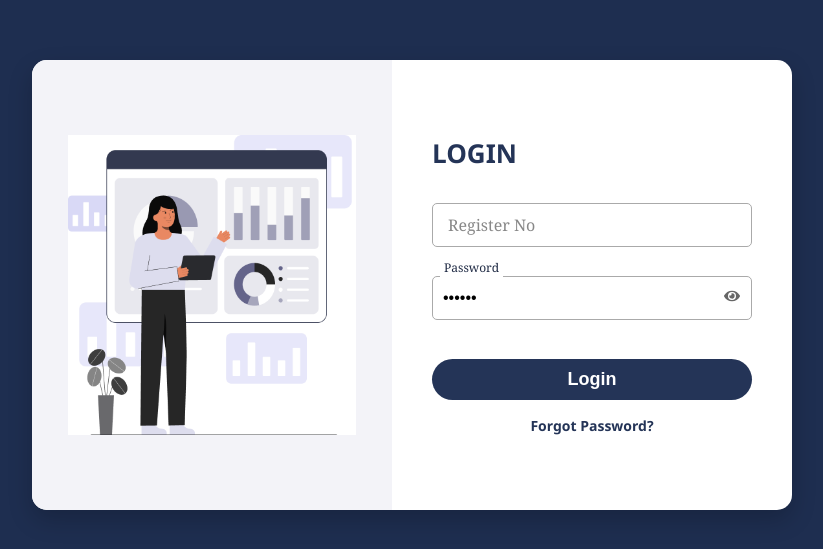
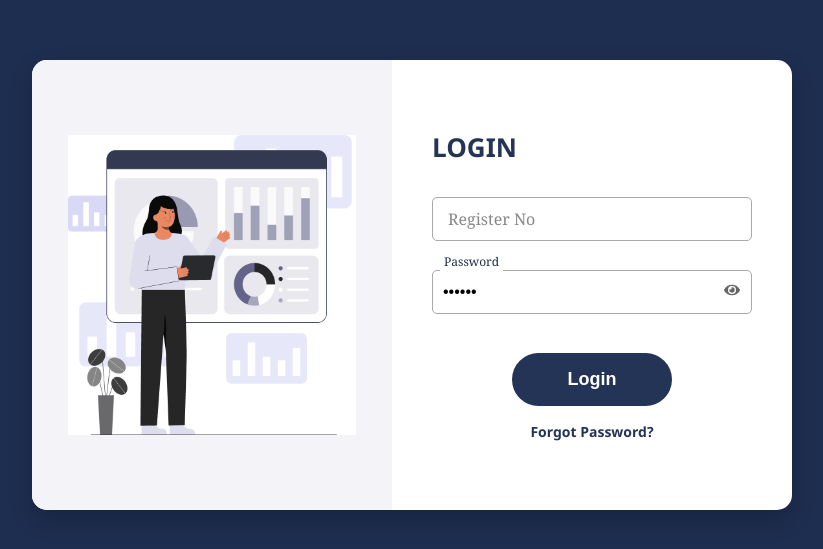
Before and after one commit to ShadaFathima/OBE, a React (Vite) app in the folder my-obe-frontend/: page /studentlogin in a window 1280 px wide. Shown: the part 115-664 px from the top of the page, without its empty margins (208-1031 px from the left). Built offline with nearby package versions, Linux system fonts and the light colour scheme.

Commit message:
login button chnages

```diff
--- a/my-obe-frontend/src/pages/Login.css
+++ b/my-obe-frontend/src/pages/Login.css
@@ -95,15 +95,17 @@ body {
 .login-right button {
   background-color: #243457;
   color: #fff;
-  padding: 10px;
+  padding: 1rem 3.5rem;
   border: none;
-  border-radius: 25px;
+  border-radius: 5rem;
   font-weight: bold;
   font-size: 18px;
   cursor: pointer;
-  margin-top: 10px;
-  width: 100%;
+  margin: 10px auto 0; /* <-- Auto margin to center horizontally */
+  width: fit-content;
+  display: block;       /* <-- Required to make margin auto work */
 }
+
 
 .login-right button:hover {
   background-color: #244591;
--- a/my-obe-frontend/src/pages/Signin.css
+++ b/my-obe-frontend/src/pages/Signin.css
@@ -119,12 +119,15 @@ form {
 form button {
   background-color: #1f2a44;
   color: white;
-  padding: 12px;
+  padding: 1rem 3.5rem;
   border: none;
-  border-radius: 25px;
+  border-radius: 5rem;
   font-size: 16px;
   cursor: pointer;
   transition: background 0.3s ease;
+  margin: 10px auto 0; /* Center horizontally */
+  display: block;       /* Required for horizontal centering */
+  width: fit-content;   /* Keeps the button tight around its content */
 }
 
 form button:hover {
```
